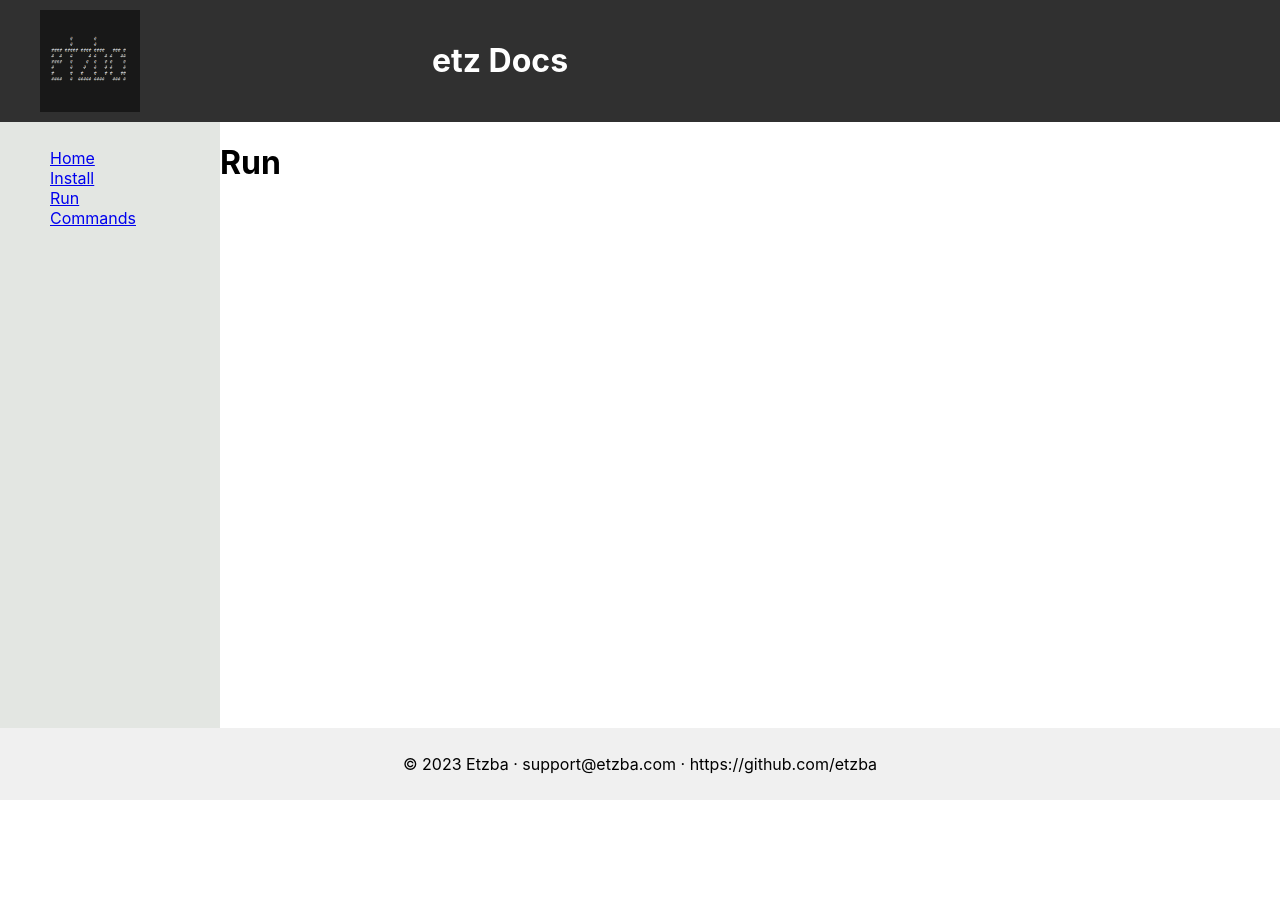
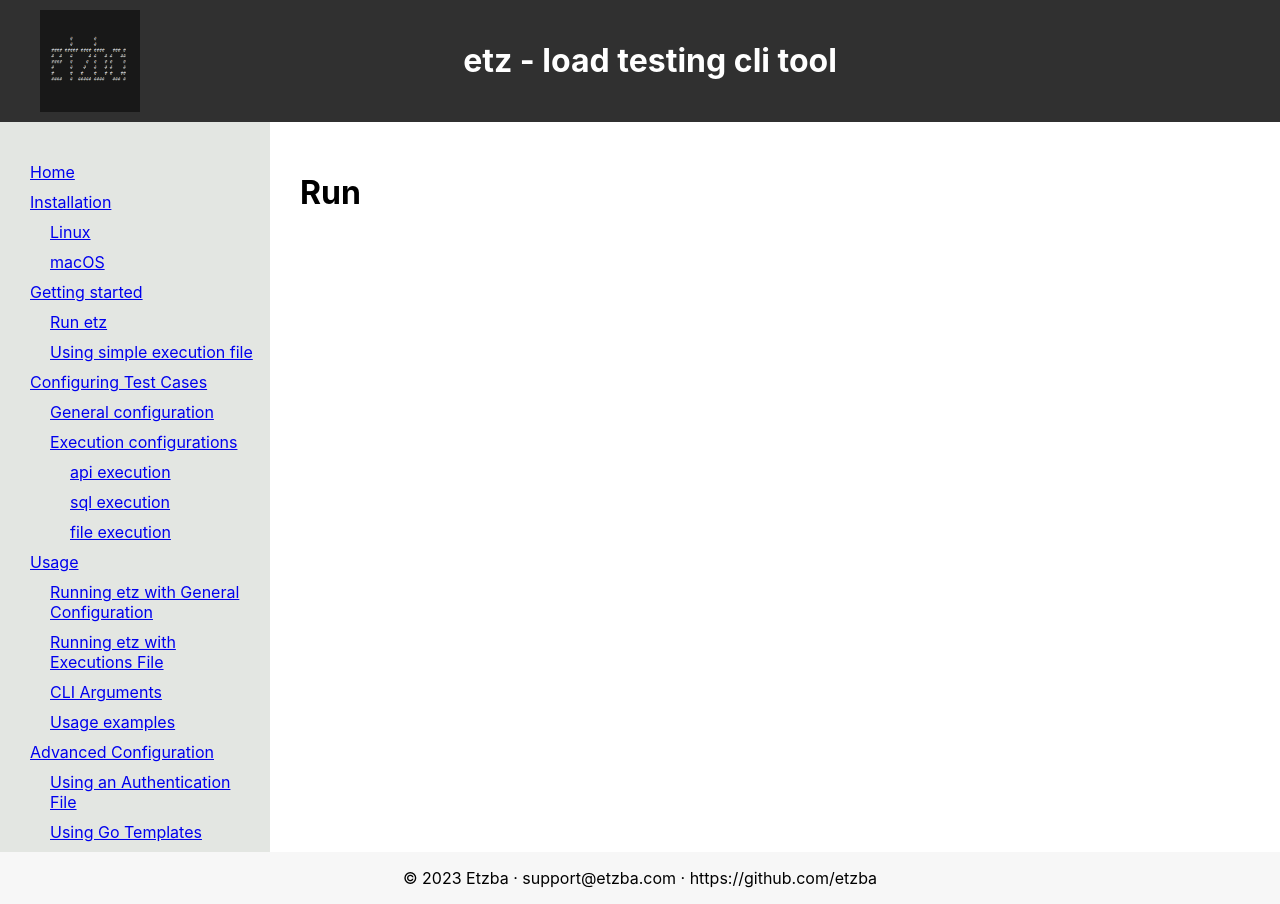
Before and after one commit to etzba/www, a React (Create React App) app: page /run in a window 1280 px wide. Before the commit the page ends 800 px from the top, so only its background shows below. Built offline with nearby package versions, Linux system fonts and the light colour scheme.

Commit message:
improving structure

```diff
--- a/src/App.js
+++ b/src/App.js
@@ -4,11 +4,7 @@ import Sidebar from './components/Sidebar';
 import Header from './components/Header';
 import Footer from './components/Footer';
 import { BrowserRouter as Router, Route, Routes } from 'react-router-dom';
-import Home from './pages/Home';
-import Install from './pages/Install';
-import Run from './pages/Run';
-import NotFound from './pages/NotFound';
-import Commands from './pages/Commands';
+import routes from './routes/routes'
 
 function App() {
   return (
@@ -19,11 +15,9 @@ function App() {
         <div className="content">
           <Sidebar />
             <Routes >
-              <Route path='/' exact element={<Home />} />
-              <Route path='/install' element={<Install />} />
-              <Route path='/run' element={<Run />} />
-              <Route path='/commands' element={<Commands />} />
-              <Route path="*" element={<NotFound/>}/>
+              {routes.map((item) =>
+                <Route path={item.path} element={item.element}/>
+              )};
             </Routes>
         </div>
           <Footer />
--- a/src/components/Header.jsx
+++ b/src/components/Header.jsx
@@ -5,7 +5,7 @@ function Header() {
   return (
     <header className="header">
       <img src={require("../assets/etzba.png")} alt="Logo" class="logo"/>
-      <h1 className='title'>etz Docs</h1>
+      <h1 className='title'>etz - load testing cli tool</h1>
     </header>
   );
 }
--- a/src/components/Sidebar.jsx
+++ b/src/components/Sidebar.jsx
@@ -6,14 +6,31 @@ import '../styles/sidebar.css'
 function Sidebar() {
   return (
     <nav className="sidebar">
-          <ul className='nav-menu-items'>
+      <ul>
         {SidebarData.map((item, index) => {
           return (
-                <li key={index} className={item.cName}>
+            <li key={index}>
               <Link to={item.path}>
-                    {item.icon}
                 <span>{item.title}</span>
               </Link>
+              {item?.subPaths?.map((subItem, subIndex) =>
+                <ul>
+                  <li key={subIndex} className="subpath">
+                    <Link to={subItem.path}>
+                      <span>{subItem.title}</span>
+                    </Link>
+                  </li>
+                  {subItem?.subPaths?.map((subChildItem, subChildIndex) =>
+                    <ul>
+                      <li key={subChildIndex} className="subpath">
+                        <Link to={subChildItem.path}>
+                          <span>{subChildItem.title}</span>
+                        </Link>
+                      </li>
+                    </ul>
+                  )}
+                </ul>
+              )}
             </li>
           );
         })}
--- a/src/components/SidebarData.js
+++ b/src/components/SidebarData.js
@@ -2,21 +2,144 @@ export const SidebarData = [
   {
     title: 'Home',
     path: '/',
-    cName: 'nav-text'
   },
   {
-    title: 'Install',
+    title: 'Installation',
     path: '/install',
-    cName: 'nav-text'
+    subPaths: [
+        {
+            title: 'Linux',
+            path: '/install/linux',
+        },
+        {
+            title: 'macOS',
+            path: '/install/osx',
+        }
+    ],
   },
   {
-    title: 'Run',
-    path: '/run',
-    cName: 'nav-text'
+    title: 'Getting started',
+    path: '/start',
+    subPaths: [
+        {
+            title: 'Run etz',
+            path: '/start/run',
+        },
+        {
+            title: 'Using simple execution file',
+            path: '/start/exec',
+        }
+    ],
   },
   {
-    title: 'Commands',
-    path: '/run',
-    cName: 'nav-text'
-  }
+    title: 'Configuring Test Cases',
+    path: '/config',
+    subPaths: [
+        {
+            title: 'General configuration',
+            path: '/config/general',
+        },
+        {
+            title: 'Execution configurations',
+            path: '/config/executions',
+                subPaths: [
+                    {
+                        title: 'api execution',
+                        path: '/config/executions/api',
+                    },
+                    {
+                        title: 'sql execution',
+                        path: '/config/executions/sql',
+                    },
+                    {
+                        title: 'file execution',
+                        path: '/config/executions/file',
+                    },
+                ]
+        }
+    ],
+  },
+  {
+    title: 'Usage',
+    path: '/usage',
+    subPaths: [
+        {
+            title: 'Running etz with General Configuration',
+            path: '/usage/general',
+        },
+        {
+            title: 'Running etz with Executions File',
+            path: '/usage/execution',
+        },
+        {
+            title: 'CLI Arguments',
+            path: '/usage/cli',
+        },
+        {
+            title: 'Usage examples',
+            path: '/usage/examples',
+        },
+    ],
+  },
+    {
+    title: 'Advanced Configuration',
+    path: '/advanced',
+    subPaths: [
+        {
+            title: 'Using an Authentication File',
+            path: '/advanced/auth',
+        },
+        {
+            title: 'Using Go Templates',
+            path: '/advanced/go',
+        }
+    ],
+  },
 ]
+
+/*
+Installation
+    Linux
+    macOS
+
+Getting Started
+    Running ETZ
+    Using the Simple Execution File
+
+Configuring Test Cases
+    General Configuration
+    Execution Types
+        API Executions
+        SQL Executions
+        File Executions
+
+Usage
+    Running ETZ with General Configuration
+    Running ETZ with Executions File
+    CLI Arguments
+    Usage Examples
+
+Advanced Configuration
+    Using an Authentication File
+    Using Go Templates
+
+1. Setup
+    - Installation (Linux, macOS)
+    - Authentication File
+
+2. Configuration
+    - General Config
+    - Execution Files
+    - Using Go Templates
+
+3. Execution Types
+    - API
+    - SQL
+    - File
+
+4. Running ETZ
+    - With General Config
+    - With Executions File
+    - CLI Arguments
+    - Examples
+*/
--- a/src/pages/Install.jsx
+++ b/src/pages/Install.jsx
@@ -3,7 +3,7 @@ import '../styles/layout.css';
 
 function Install() {
   return (
-    <div className='install'>
+    <div className='home'>
       <h1>Install</h1>
     </div>
   );
--- a/src/pages/NotFound.jsx
+++ b/src/pages/NotFound.jsx
@@ -3,7 +3,7 @@ import '../styles/layout.css';
 
 function NotFound() {
   return (
-    <div className='notFound'>
+    <div className='home'>
       <h1>NotFound</h1>
     </div>
   );
--- a/src/pages/Run.jsx
+++ b/src/pages/Run.jsx
@@ -3,7 +3,7 @@ import '../styles/layout.css';
 
 function Run() {
   return (
-    <div className='run'>
+    <div className='home'>
       <h1>Run</h1>
     </div>
   );
--- a/src/pages/Commands.jsx
+++ b/src/pages/Usage.jsx
@@ -1,12 +1,12 @@
 import React from 'react';
 import '../styles/layout.css';
 
-function Commands() {
+function Usage() {
   return (
-    <div className='commands'>
+    <div className='home'>
       <h1>Commands</h1>
     </div>
   );
 }
 
-export default Commands;
+export default Usage;
--- a/src/styles/footer.css
+++ b/src/styles/footer.css
@@ -1,5 +1,4 @@
 .footer {
-  background-color: #f0f0f0;
-  padding: 10px;
+  background-color: #f0f0f080;
   text-align: center;
 }
--- a/src/styles/header.css
+++ b/src/styles/header.css
@@ -17,5 +17,5 @@
 .title {
   text-align: center;
   padding: 10px;
-  width: 700px;
+  width: 1000px;
 }
--- a/src/styles/sidebar.css
+++ b/src/styles/sidebar.css
@@ -1,7 +1,8 @@
 .sidebar {
   background-color: #e3e6e2;
-  width: 200px;
+  width: 250px;
   padding: 10px;
+  padding-top: 30px;
 }
 
 .sidebar p {
@@ -9,5 +10,12 @@
 }
 
 .sidebar ul {
-    list-style-type: none;
+  list-style-type: none;
+  position: relative;
+  margin: 0;
+  padding-left: 20px;
 }
+
+.sidebar li {
+  padding-top: 10px;
+}
```
Also changed, not shown: src/routes/routes.js (+9 -3 lines). Lines whose indentation alone changed are shown as unchanged.
